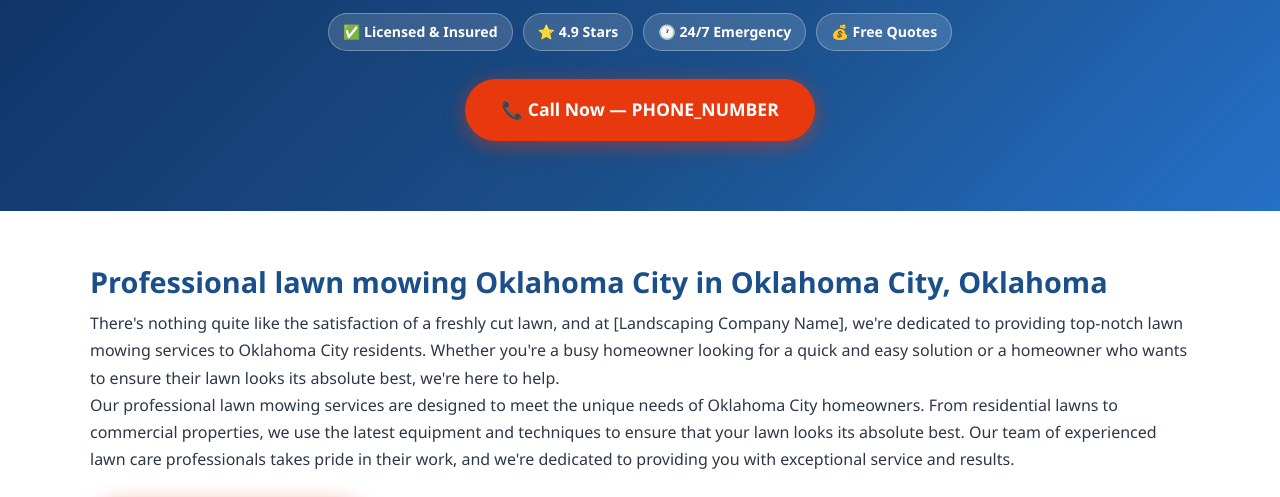
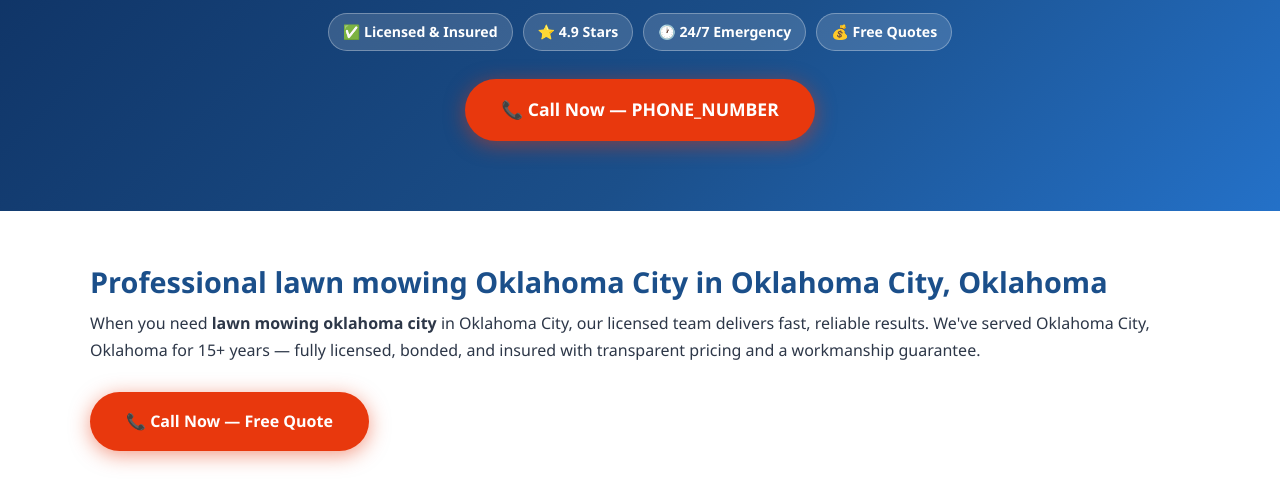
Before and after one commit to leadsmartaffiliate/landscaping-service-oklahoma-city-ok, a plain HTML site: page lawn-mowing/index.html in a window 1280 px wide. Shown: the part 283-780 px from the top of the page. Drawn offline with Linux system fonts and the light colour scheme.

Commit message:
Update lawn-mowing/index.html

```diff
--- a/lawn-mowing/index.html
+++ b/lawn-mowing/index.html
@@ -170,8 +170,7 @@
 <section aria-labelledby="sub-intro-heading">
   <div class="section-inner">
     <h2 id="sub-intro-heading">Professional lawn mowing Oklahoma City in Oklahoma City, Oklahoma</h2>
-    <p>There's nothing quite like the satisfaction of a freshly cut lawn, and at [Landscaping Company Name], we're dedicated to providing top-notch lawn mowing services to Oklahoma City residents. Whether you're a busy homeowner looking for a quick and easy solution or a homeowner who wants to ensure their lawn looks its absolute best, we're here to help.</p>
-<p>Our professional lawn mowing services are designed to meet the unique needs of Oklahoma City homeowners. From residential lawns to commercial properties, we use the latest equipment and techniques to ensure that your lawn looks its absolute best. Our team of experienced lawn care professionals takes pride in their work, and we're dedicated to providing you with exceptional service and results.</p>
+    <p>When you need <strong>lawn mowing oklahoma city</strong> in Oklahoma City, our licensed team delivers fast, reliable results. We've served Oklahoma City, Oklahoma for 15+ years — fully licensed, bonded, and insured with transparent pricing and a workmanship guarantee.</p>
     <br>
     <a href="tel:PHONE_NUMBER" class="btn-call" style="font-size:1em"
        aria-label="Call now for lawn mowing Oklahoma City in Oklahoma City">📞 Call Now — Free Quote</a>
```
